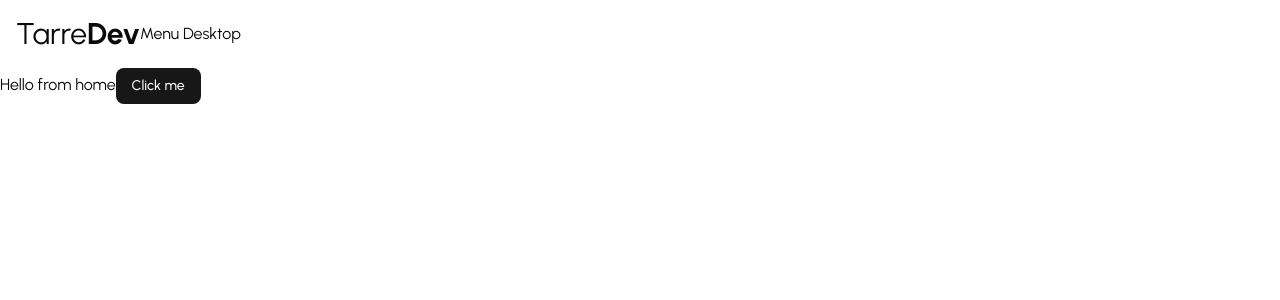
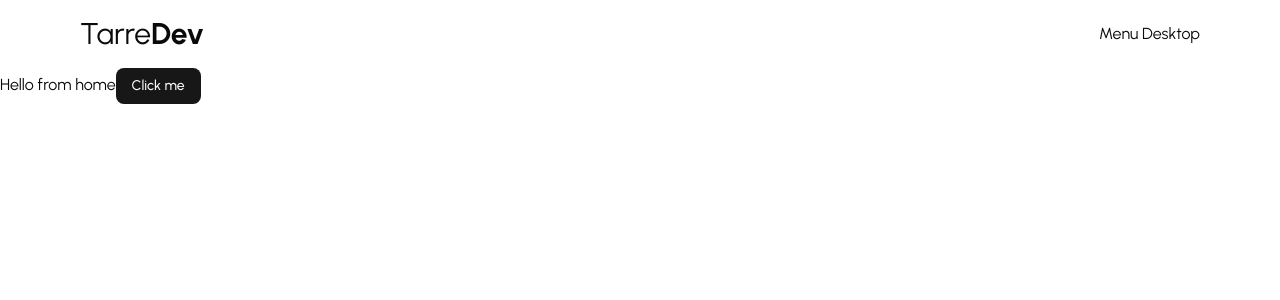
Before and after one commit to Nmeendezz/ecommerce-coffe-frontend, a Next.js app: page / in a window 1280 px wide. Shown: the top 300 px of the page. Built offline with nearby package versions, Linux system fonts and the light colour scheme.

Commit message:
Corregido navbar.tsx

```diff
--- a/components/ui/navbar.tsx
+++ b/components/ui/navbar.tsx
@@ -6,7 +6,7 @@ const Navbar = () =>{
     const router = useRouter()
 
     return(
-        <div className="flex items-center justify between p-4 nx-auto cursor-pointer sm:max-w-4xl md:max-w-6xl">
+        <div className="flex items-center justify-between p-4 mx-auto cursor-pointer sm:max-w-4xl md:max-w-6xl">
             <h1 className="text-3xl" onClick={() => router.push("/")}>Tarre
                 <span className="font-bold">Dev</span>
             </h1>
@@ -14,6 +14,6 @@ const Navbar = () =>{
                 <p>Menu Desktop</p>
             </div>
         </div>
-    )
+    );
 }
 export default Navbar;
```
